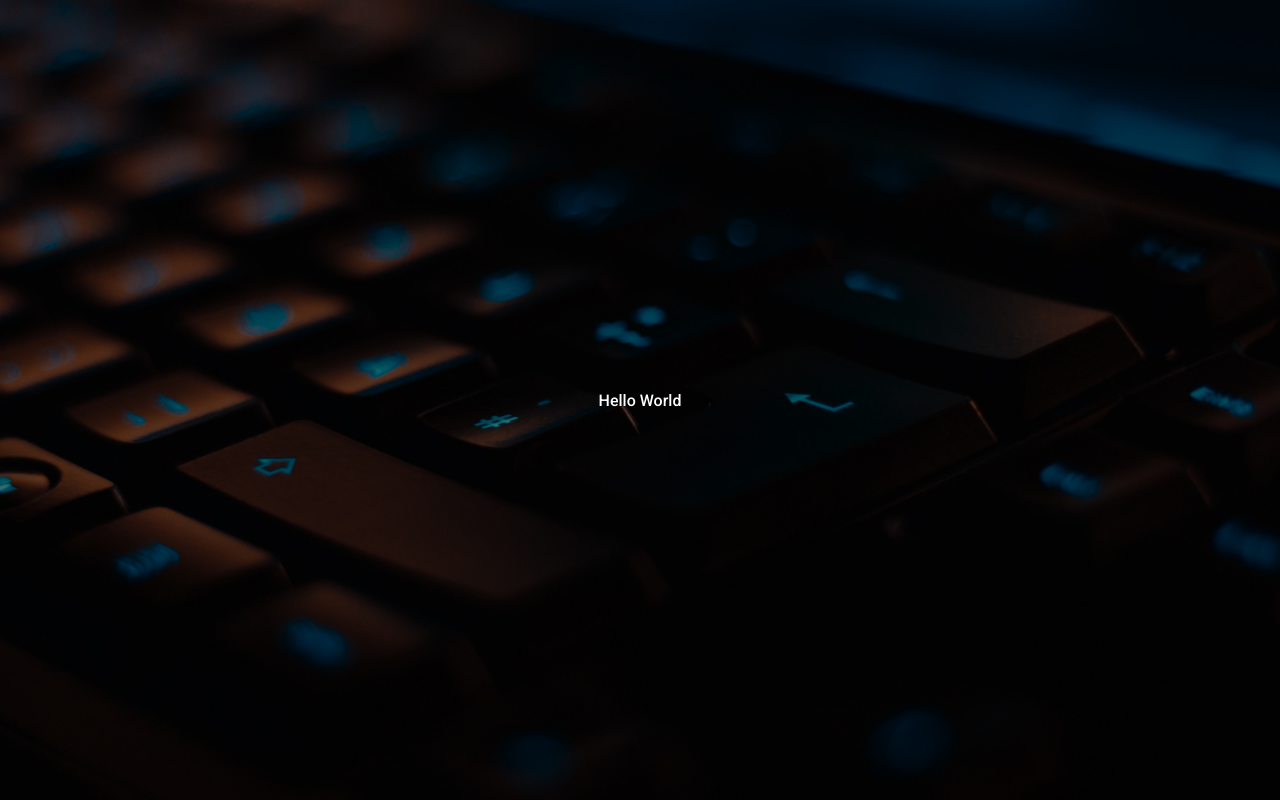
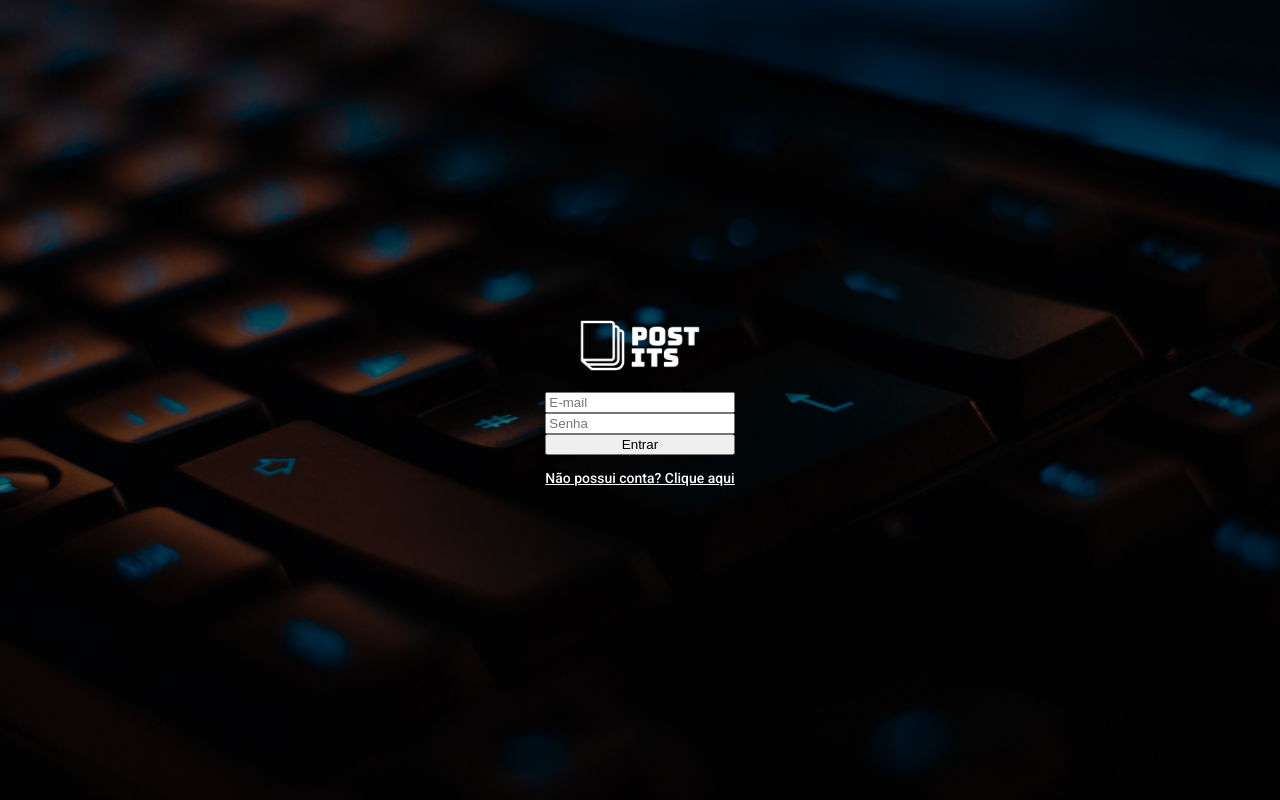
Before and after one commit to josehfortes/postits-frontend, a Next.js app: page / in a window 1280 px wide. Built offline with nearby package versions, Linux system fonts and the light colour scheme.

Commit message:
Criado formulario de login

```diff
--- a/pages/index.js
+++ b/pages/index.js
@@ -1,6 +1,7 @@
 import styled from 'styled-components'
 
 import BackgroundImage from '../src/components/backgroundImage'
+import FormSpace from '../src/components/LoginPage/formSpace'
 
 const StyledHomePage = styled.div`
   height: 100%;
@@ -13,7 +14,9 @@
   return (
     <BackgroundImage>
       <StyledHomePage>
-        Hello World
+        <FormSpace>
+
+        </FormSpace>
       </StyledHomePage>
     </BackgroundImage>
   )
--- /dev/null
+++ b/src/components/Buttons/button.js
@@ -0,0 +1,7 @@
+import styled from 'styled-components'
+
+const StyledButton = styled.button`
+
+`
+
+export default StyledButton
--- /dev/null
+++ b/src/components/Inputs/input.js
@@ -0,0 +1,7 @@
+import styled from 'styled-components'
+
+const StyledInput = styled.input`
+
+`
+
+export default StyledInput
--- /dev/null
+++ b/src/components/LoginPage/formSpace.js
@@ -0,0 +1,20 @@
+import Image from 'next/image'
+import styled from 'styled-components'
+
+import LoginForm from './loginForm'
+
+const StyledFormSpace = styled.div`
+  display: flex;
+  flex-direction: column;
+`
+
+function FormSpace () {
+  return (
+    <StyledFormSpace>
+      <Image src='/logo.svg' width='145' height='63' />
+      <LoginForm />
+    </StyledFormSpace>
+  )
+}
+
+export default FormSpace
--- /dev/null
+++ b/src/components/LoginPage/loginForm.js
@@ -0,0 +1,29 @@
+import styled from 'styled-components'
+
+import Input from '../Inputs/input'
+import Button from '../Buttons/button'
+
+const StyledForm = styled.form`
+  margin-top: 15px;
+  display: flex;
+  flex-direction: column;
+`
+
+const StyledText = styled.a`
+  margin-top: 15px;
+  font-size: 14px;
+  color: ${({theme}) => theme.colors.white};
+`
+
+function LoginForm () {
+  return (
+    <StyledForm>
+      <Input type='email' placeholder='E-mail' required />
+      <Input type='password' placeholder='Senha' required />
+      <Button type='submit'>Entrar</Button>
+      <StyledText href="#">Não possui conta? Clique aqui</StyledText>
+    </StyledForm>
+  )
+}
+
+export default LoginForm
```
Also changed, not shown: public/logo.svg (added).
